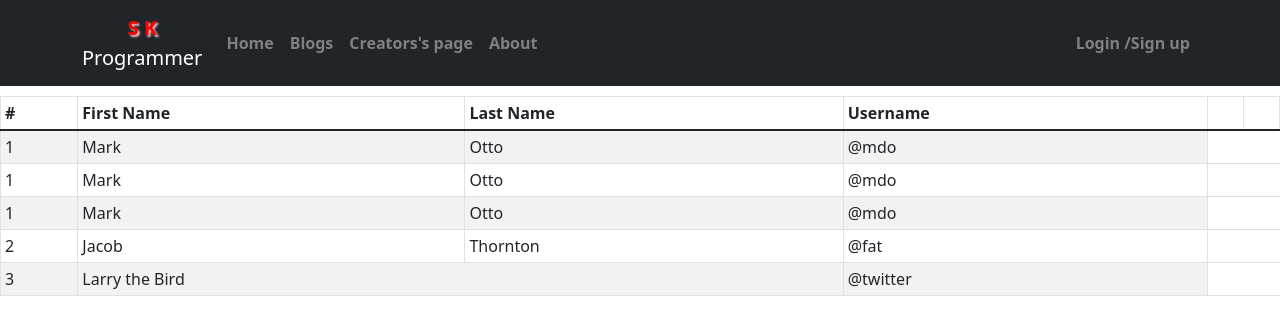
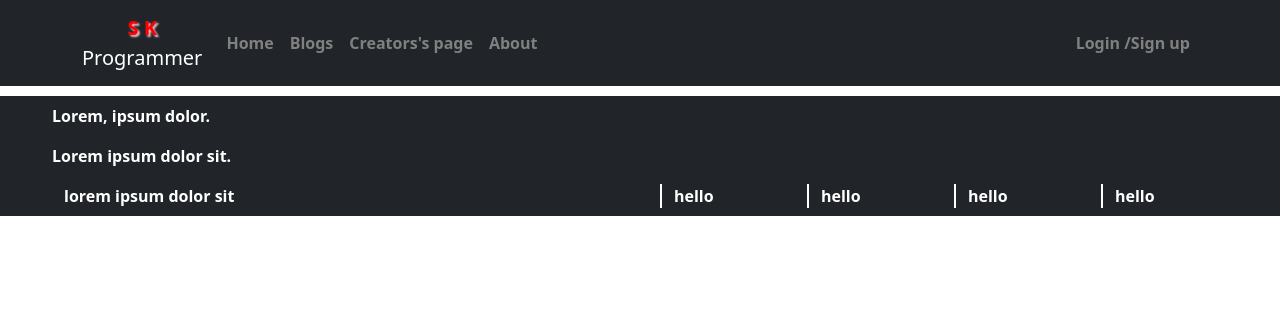
Before and after one commit to divyanshusharma1007/skprogrammer1007, a Next.js app: page / in a window 1280 px wide. Shown: the top 334 px of the page. Built offline with nearby package versions, Linux system fonts and the light colour scheme.

Commit message:
footer added

```diff
--- a/Components/Footer.jsx
+++ b/Components/Footer.jsx
@@ -1,53 +1,31 @@
 import React from 'react'
 import Image from 'next/Image'
 // import InstagramLogo from '../public/Images/InstagramLogo.webp'
-import { Table } from 'react-bootstrap'
+import { Container, Row, Col } from 'react-bootstrap'
 export default function Footer() {
+
+
+     const blockStyle = { color: 'white', fontWeight: 'bolder' };
+     const borderLeft = { borderLeft: '2px solid white', marginLeft: '20px' };
+
      return (
-          <div>
-               <Table striped bordered hover size="sm">
-                    <thead>
-                         <tr>
-                              <th>#</th>
-                              <th>First Name   </th>
-                              <th>Last Name    </th>
-                              <th>Username      </th>
-                              <th>              </th>
-                              <th>             </th>
-                         </tr>
-                    </thead>
-                    <tbody>
-
-                         <tr>
-                              <td>1</td>
-                              <td>Mark</td>
-                              <td>Otto</td>
-                              <td>@mdo</td>
-                         </tr><tr>
-                              <td>1</td>
-                              <td>Mark</td>
-                              <td>Otto</td>
-                              <td>@mdo</td>
-                         </tr><tr>
-                              <td>1</td>
-                              <td>Mark</td>
-                              <td>Otto</td>
-                              <td>@mdo</td>
-                         </tr>
-                         <tr>
-                              <td>2</td>
-                              <td>Jacob</td>
-                              <td>Thornton</td>
-                              <td>@fat</td>
-                         </tr>
-                         <tr>
-                              <td>3</td>
-                              <td colSpan={2}>Larry the Bird</td>
-                              <td>@twitter</td>
-                         </tr>
-                    </tbody>
-               </Table>
-               {/* <Image source={{ InstagramLogo }} height={5} width={5} /> */}
-          </div>
+          <Container className="bg-dark" fluid style={blockStyle}>
+               <Row className="px-3 py-2 mx-4" >
+                    Lorem, ipsum dolor.
+               </Row>
+               <Row className="px-3 py-2 mx-4">
+                    Lorem ipsum dolor sit.
+               </Row>
+               <Row className="px-3 py-2 mx-4">
+                    <Col>
+                         lorem ipsum dolor sit
+                    </Col>
+                    <Col>
+                         <Row> <Col style={borderLeft}>hello</Col>  <Col style={borderLeft}>hello</Col>
+                              <Col style={borderLeft}>hello</Col><Col style={borderLeft}>hello</Col>
+                         </Row>
+                    </Col>
+               </Row>
+          </Container >
      )
 }
--- a/pages/index.js
+++ b/pages/index.js
@@ -17,10 +17,13 @@ export default function Home() {
     <div >
       <Container>
         <Head>
+          {/* head injection */}
           <title>Create Next App</title>
           <meta name="description" content="Generated by create next app" />
           <link rel="icon" href="/favicon.ico" />
         </Head>
+
+
       </Container>
 
     </div>
```
Also changed, not shown: Components/Layout.jsx (added, +12 -0 lines).
